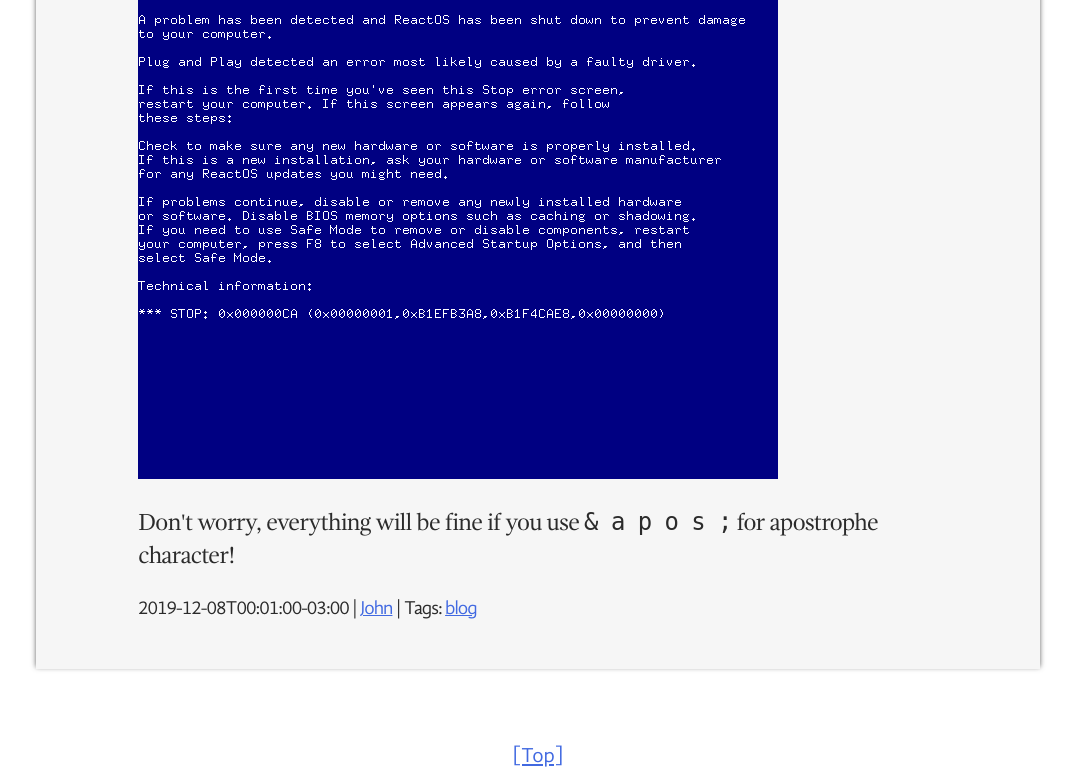
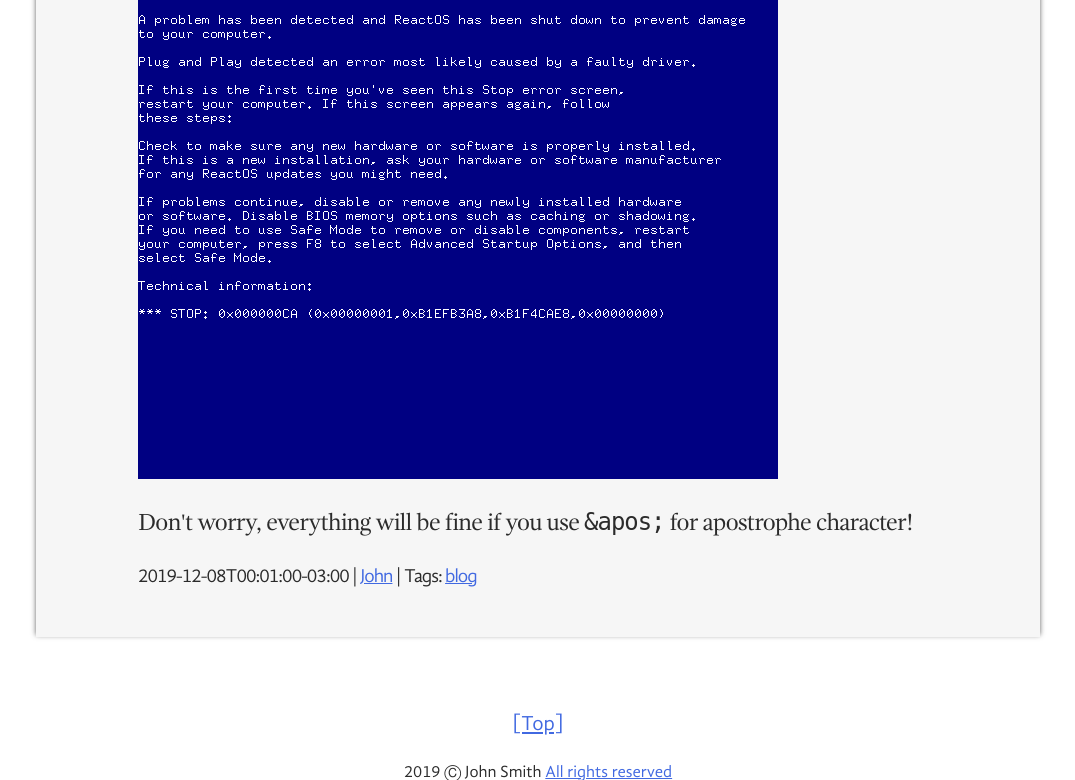
Before and after one commit to robertostrabelli/notscape-composer, a PHP site: page /2019-12-08_Hello-world.php in a window 1280 px wide. Shown: the part 458-1238 px from the top of the page, without its empty margins (102-1177 px from the left). Run offline with PHP 8.4, Linux system fonts and the light colour scheme.

Commit message:
Update 2019-12-08_Hello-world.php

```diff
--- a/2019-12-08_Hello-world.php
+++ b/2019-12-08_Hello-world.php
@@ -41,7 +41,7 @@
 $conteudo = '
 <p>Hi, my name is John Smith and this is my first post on my new awesome personal blog.</p>
 <img src="assets/img/2019/sample.png" alt="error test" />
-<p>Don&apos;t worry, everything will be fine if you use <code>& a p o s ;</code> for apostrophe character!</p>
+<p>Don&apos;t worry, everything will be fine if you use <code>&</code><code>apos;</code> for apostrophe character!</p>
 ';
 
 echo html_entity_decode($conteudo, ENT_HTML5);
```
